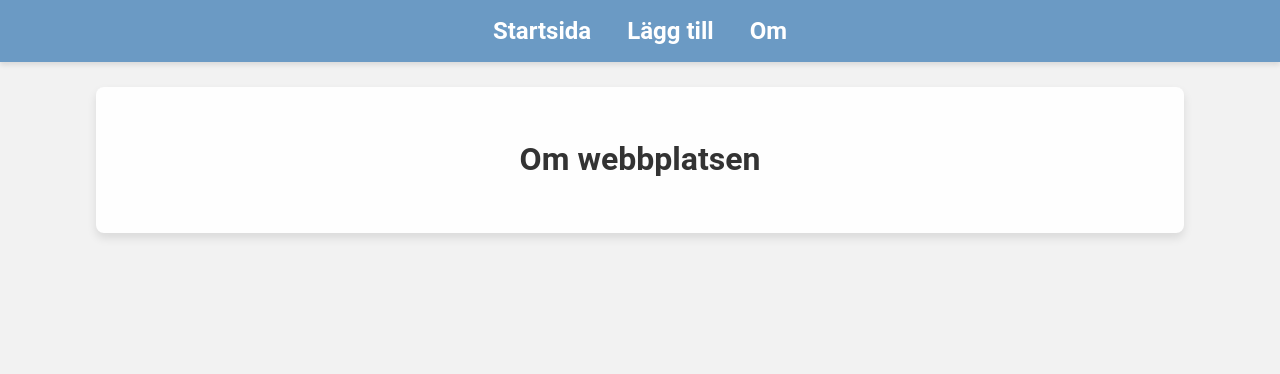
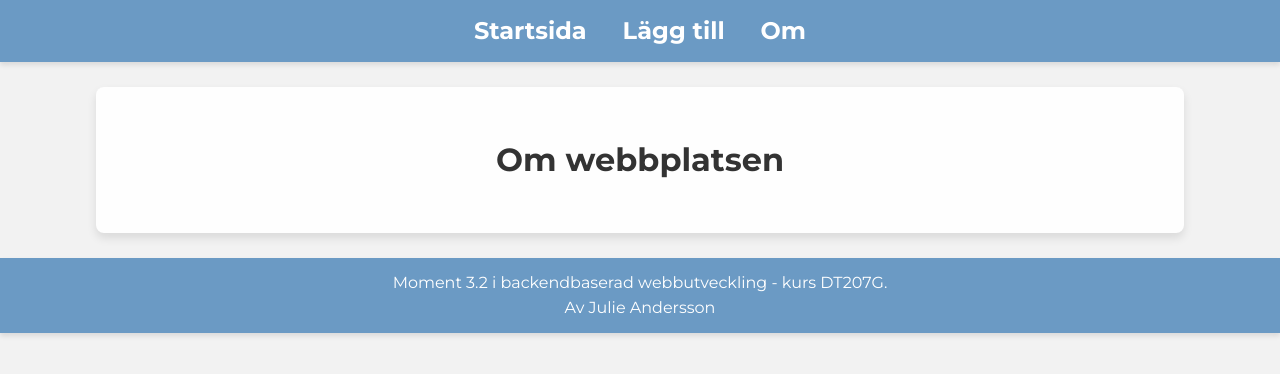
Before and after one commit to julieandersson/moment3.2_steg2_DT207G, a website built with Parcel: page src/about.html in a window 1280 px wide. Built offline with nearby package versions, Linux system fonts and the light colour scheme.

Commit message:
hämtar typsnitt från google fonts

```diff
--- a/src/about.html
+++ b/src/about.html
@@ -5,6 +5,9 @@
     <meta name="viewport" content="width=device-width, initial-scale=1.0">
     <title>Moment 3.2</title>
     <link rel="stylesheet" href="css/main.css">
+    <link rel="preconnect" href="https://fonts.googleapis.com">
+    <link rel="preconnect" href="https://fonts.gstatic.com" crossorigin>
+    <link href="https://fonts.googleapis.com/css2?family=Montserrat:ital,wght@0,100..900;1,100..900&display=swap" rel="stylesheet">
 </head>
 <body>
     <header>
@@ -20,6 +23,12 @@
         <h1>Om webbplatsen</h1>
     </main>
 
+    <footer>
+        <p>Moment 3.2 i backendbaserad webbutveckling - kurs DT207G.<br>
+           Av Julie Andersson
+        </p>
+    </footer>
+
     <script src="js/main.js"></script>
 
 </body>
--- a/src/css/main.css
+++ b/src/css/main.css
@@ -6,7 +6,7 @@
 
 /* Allmän styling */
 body {
-    font-family: 'Roboto', sans-serif;
+    font-family: "Montserrat", sans-serif;
     line-height: 1.6;
     background-color: #f2f2f2;
     color: #333;
@@ -42,7 +42,7 @@ section {
 }
 
 section p {
-    font-family: 'Georgia', serif;
+    font-family: "Montserrat", sans-serif;
     text-align: justify;
     margin: 12px 0;
     max-width: 80ch;
```
Also changed, not shown: src/add.html (+9 -0 lines), src/index.html (+9 -0 lines).
